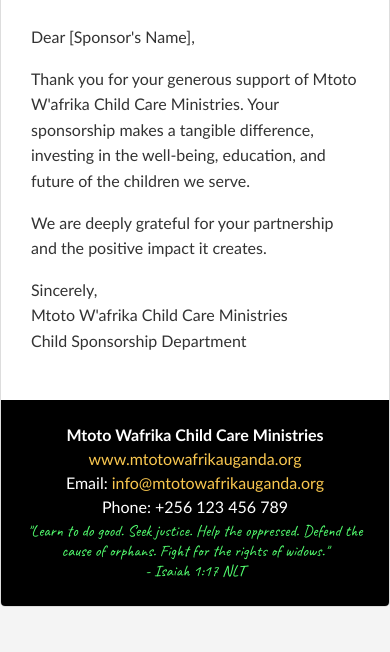
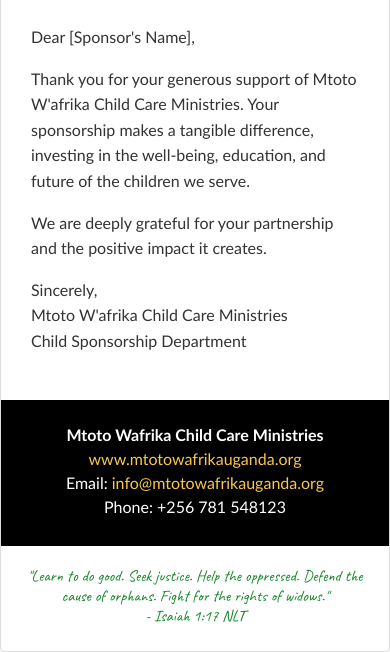
Before and after one commit to mtotowafrika/thankyou, a plain HTML site: page index.html in a window 390 px wide. Shown: the part 422-1074 px from the top of the page. Before the commit the page ends 1029 px from the top, so only its background shows below. Drawn offline with Linux system fonts and the light colour scheme; a web font is replaced by a local one.

Commit message:
Update footer styling and phone number

```diff
--- a/index.html
+++ b/index.html
@@ -54,12 +54,14 @@
       .footer {
         background-color: #000000; /* Very Black */
         color: #ffffff;
-        padding: 20px;
         text-align: center;
         font-size: 16px;
       }
       .footer p {
         margin: 5px 0;
+      }
+      .footerdiv {
+        padding: 20px;
       }
       .footer a {
         color: #f9c74f; /* Yellow */
@@ -67,8 +69,10 @@
       }
       .scripture {
         font-family: "Caveat", cursive;
+        background-color: #ffffff;
         font-size: 16px;
-        color: #52ff6f; /* A nice blue */
+        padding: 20px;
+        color: #168529; /* A nice blue */
         margin-top: 15px;
       }
     </style>
@@ -98,6 +102,7 @@
         </div>
       </div>
       <div class="footer">
+        <div class="footerdiv">
           <p><strong>Mtoto Wafrika Child Care Ministries</strong></p>
           <p>
             <a href="https://www.mtotowafrikauganda.org"
@@ -110,7 +115,8 @@
               >info@mtotowafrikauganda.org</a
             >
           </p>
-        <p>Phone: +256 123 456 789</p>
+          <p>Phone: +256 781 548123</p>
+        </div>
         <p class="scripture">
           "Learn to do good. Seek justice. Help the oppressed. Defend the cause
           of orphans. Fight for the rights of widows."<br />- Isaiah 1:17 NLT
```
Lines whose indentation alone changed are shown as unchanged.
